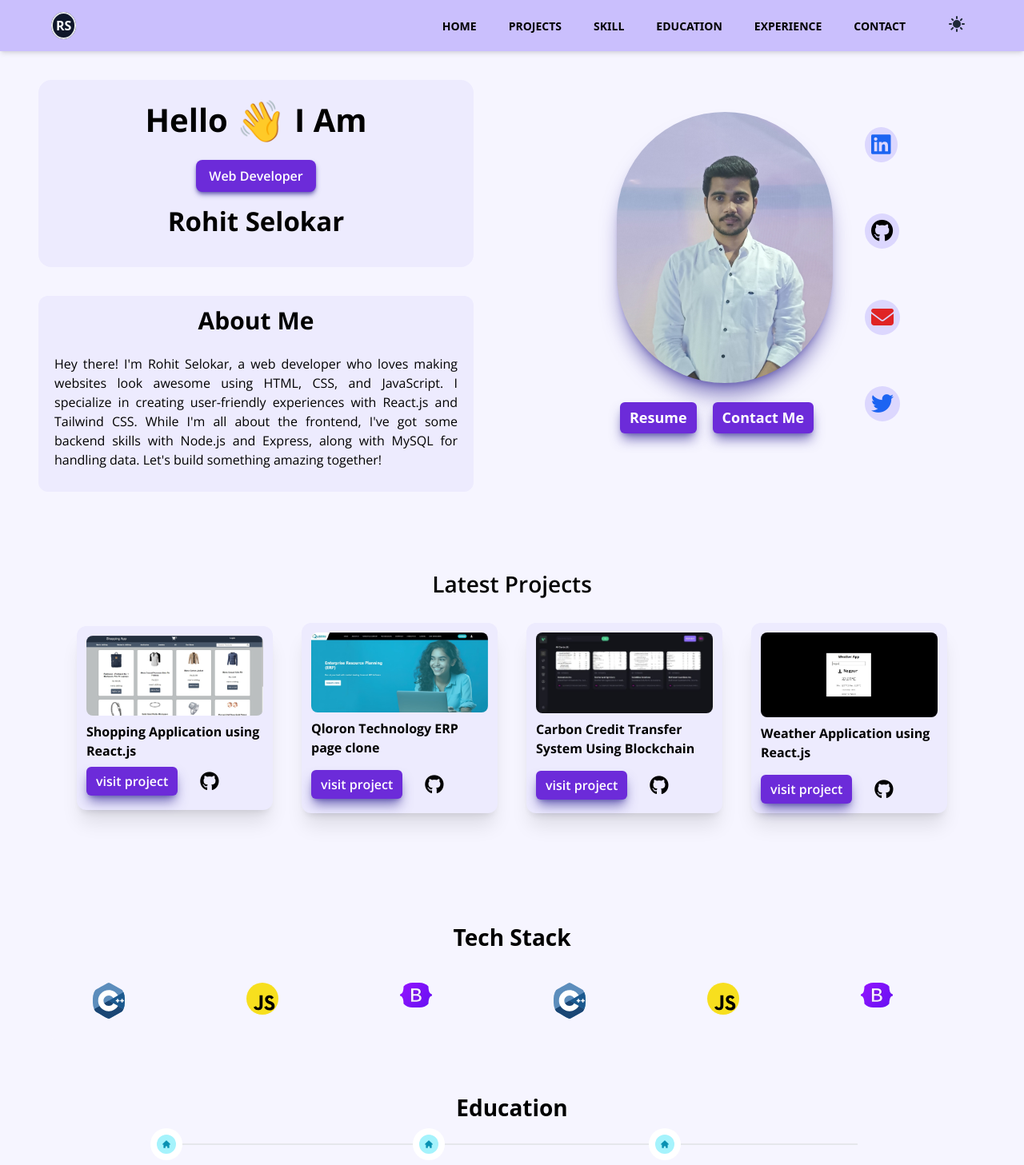
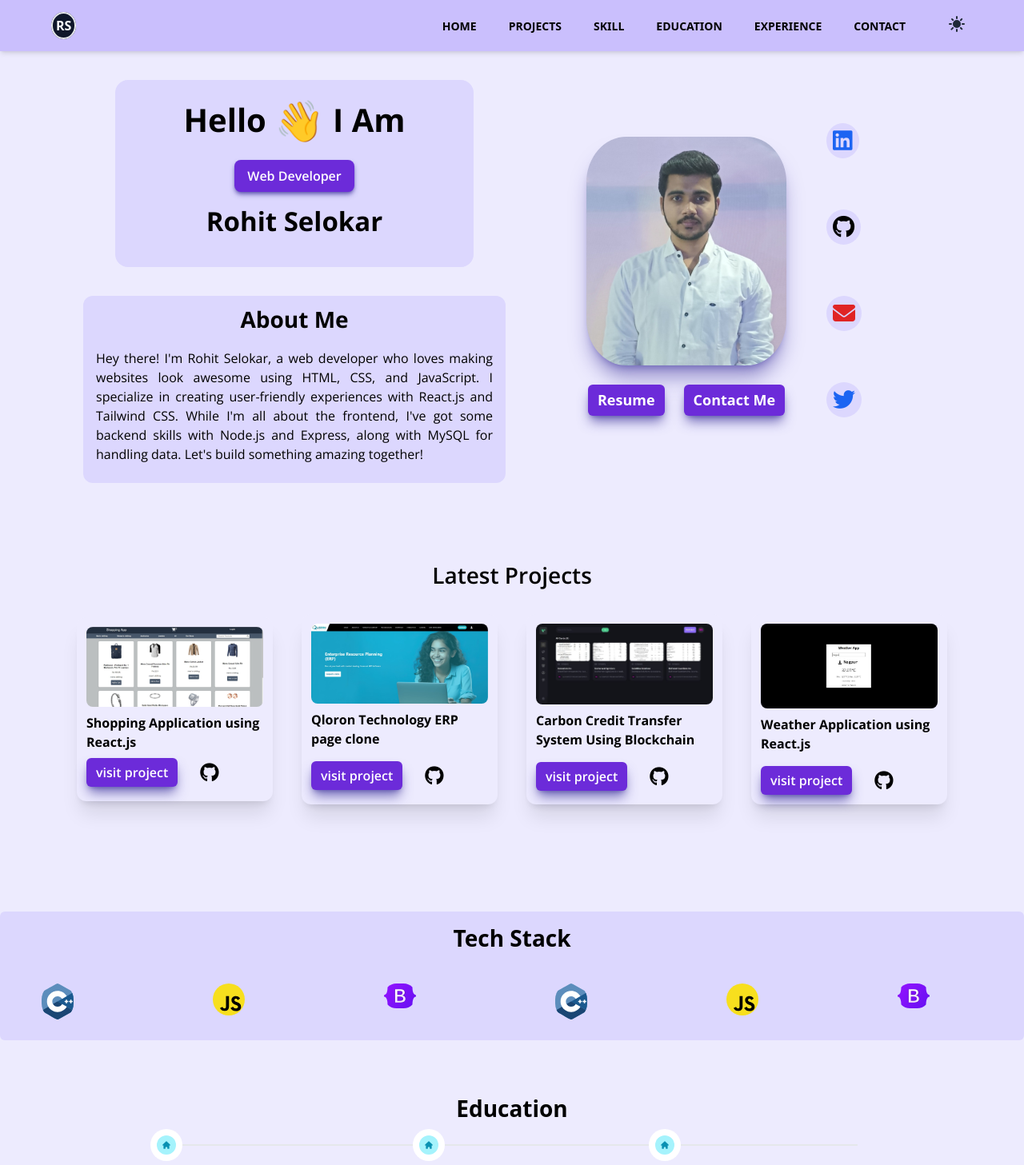
Before and after one commit to rohitselokar15/portfolio-rohit-selokar, a React (Vite) app: page / in a window 1280 px wide. Shown: the top 1457 px of the page at 80% size. Built offline with nearby package versions, Linux system fonts and the light colour scheme.

Commit message:
formating

```diff
--- a/src/App.jsx
+++ b/src/App.jsx
@@ -12,7 +12,7 @@ import Project from "./components/Project";
 const App = () => {
 
   return (
-    <div className="bg-purple-50 dark:bg-black">
+    <div className="bg-purple-100 dark:bg-black">
       {/* <BrowserRouter> */}
         <Navbar />
         <Home />
--- a/src/components/Home.jsx
+++ b/src/components/Home.jsx
@@ -1,12 +1,13 @@
 import React from "react";
 // import home from "../assets/home.png";
-import rohit from "../assets/my_image.jpg"
+// import rohit from "../assets/my_image.jpg";
+import user from "../assets/user.jpg";
 
 const Home = () => {
   return (
-    <div id="/" className="lg:grid grid-cols-2 ">
+    <div id="/" className="xl:mx-24 lg:grid grid-cols-2 ">
       <div>
-        <div className=" bg-purple-100 font-openSans md:my-6 mx-12 text-center p-5 rounded-2xl text-black lg:my-9 dark:text-white dark:bg-black">
+        <div className=" bg-purple-200 font-openSans md:my-6 mx-12 text-center p-5 rounded-2xl text-black lg:my-9 dark:text-white dark:bg-gray-800">
           <p className="text-[34px] font-bold md:text-[40px]">
             Hello <span className="fa-lg">👋</span> I Am
           </p>
@@ -18,11 +19,11 @@ const Home = () => {
           <p className="text-[33px] font-bold my-3">Rohit Selokar</p>
         </div>
 
-        <div className=" hidden bg-purple-100 font-openSans lg:flex lg:flex-col  mx-12 my-2 rounded-xl py-2 dark:text-white dark:bg-slate-800">
-          <p className="text-[30px] text-black font-bold text-center dark:text-white">
+        <div className="hidden bg-purple-200 font-openSans lg:flex lg:flex-col  mx-12 lg:mx-2 my-2 rounded-xl py-2 dark:text-white dark:bg-slate-800">
+          <p className="text-[28px] text-black font-bold text-center dark:text-white">
             About <span>Me</span>
           </p>
-          <p className="p-5 text-black-300 text-justify">
+          <p className="p-3 xl:p-4 text-black-300 text-justify">
             Hey there! I'm Rohit Selokar, a web developer who loves making
             websites look awesome using HTML, CSS, and JavaScript. I specialize
             in creating user-friendly experiences with React.js and Tailwind
@@ -33,17 +34,17 @@ const Home = () => {
         </div>
       </div>
 
-      <div className=" mx-3 flex justify-center items-center">
-        <div className=" p-2 mt-3  flex flex-col items-center">
-          <img src={rohit} className="w-[190px] md:w-[260px] lg:w-[270px] rounded-full bg-purple-700 shadow-xl shadow-indigo-800/60 " />
+      <div className="flex justify-center items-center">
+        <div className=" p-2 mt-8  flex flex-col items-center">
+          <img src={user} className=" bg-purple-500 shadow-lg shadow-purple-800 rounded-3xl w-[190px] md:w-[260px] lg:w-[250px] xl:w-[250px] md:rounded-[30%] lg:rounded-[20%] md:bg-purple-700 md:shadow-xl md:shadow-indigo-800/50 " />
           <div className=" flex items-center justify-center lg:mt-2 text-white mt-2">
             <a href="Rohit_Selokar_Resume.pdf" download>
-              <button className=" p-1.5 my-4 px-3 font-semibold text-[18px] text-white rounded-md bg-purple-700 shadow-lg shadow-indigo-800/70 ">
+              <button className="mx-3 p-1.5 my-4 px-3 font-semibold text-[18px] text-white rounded-md bg-purple-700 shadow-lg shadow-indigo-800/70 ">
                 Resume
               </button>
             </a>
             <a href="https://mail.google.com/mail/u/0/#inbox?compose=new">
-              <button className="p-1.5 my-4 px-3 font-semibold text-[18px] bg-purple-700 shadow-lg shadow-indigo-800/70  rounded-md mx-5">
+              <button className="p-1.5 my-4 px-3 font-semibold text-[18px] bg-purple-700 shadow-lg shadow-indigo-800/70  rounded-md mx-3">
                 Contact Me
               </button>
             </a>
@@ -84,7 +85,7 @@ const Home = () => {
       </div>
 
       <div
-        className="lg:hidden bg-purple-100 font-openSans mx-10 my-6 rounded-xl py-2 text-center dark:bg-slate-800"
+        className="lg:hidden bg-purple-200 font-openSans mx-10 my-6 rounded-xl py-2 text-center dark:bg-slate-800"
         data-aos="fade-up"
         data-aos-duration="1000"
       >
--- a/src/components/Skill.jsx
+++ b/src/components/Skill.jsx
@@ -39,10 +39,10 @@ const Skill = () => {
   return (
     <div
       id="skill"
-      className="mt-8 mx-4 xl:mx-16 rounded-md overflow-hidden bg-purple-50 dark:bg-black"
+      className="mt-8 rounded-md overflow-hidden bg-purple-200 dark:bg-black"
     >
       <div data-aos="fade-up" data-aos-duration="800">
-        <p className="text-center mb-4 font-semibold text-black text-[28px] dark:text-white">
+        <p className="text-center mt-3 mb-4 font-semibold text-black text-[28px] dark:text-white">
           Tech Stack
         </p>
 
```
Also changed, not shown: src/assets/user.jpg (added).
